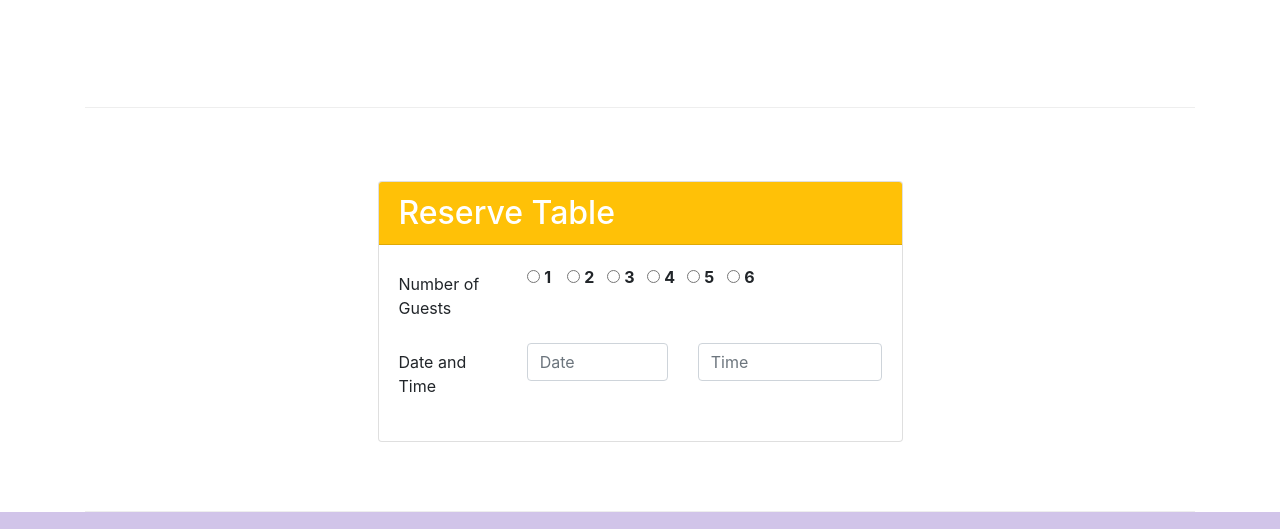
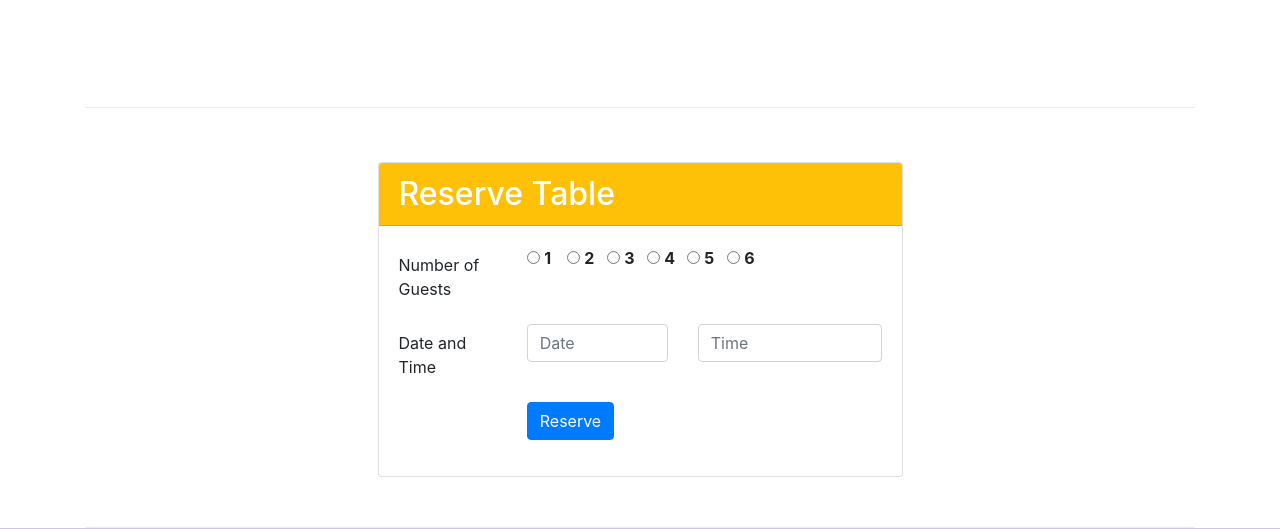
Before and after one commit to rishittripathi-therocking/Intro-to-Bootstrap, a website: page index.html in a window 1280 px wide. Shown: the part 1426-1955 px from the top of the page. Drawn offline with nearby package versions, Linux system fonts and the light colour scheme.

Commit message:
Assignment 2

```diff
--- a/index.html
+++ b/index.html
@@ -164,6 +164,11 @@
                                     <input type="text" class="form-control" id="time" name="time" placeholder="Time">
                                 </div>
                             </div>
+                            <div class="form-group row">
+                                <div class="col-12 col-sm-9 offset-sm-3">
+                                    <button type="submit" class="btn btn-primary">Reserve</button>
+                                </div>
+                            </div>
                         </form>
                     </div>
                 </div>
```
